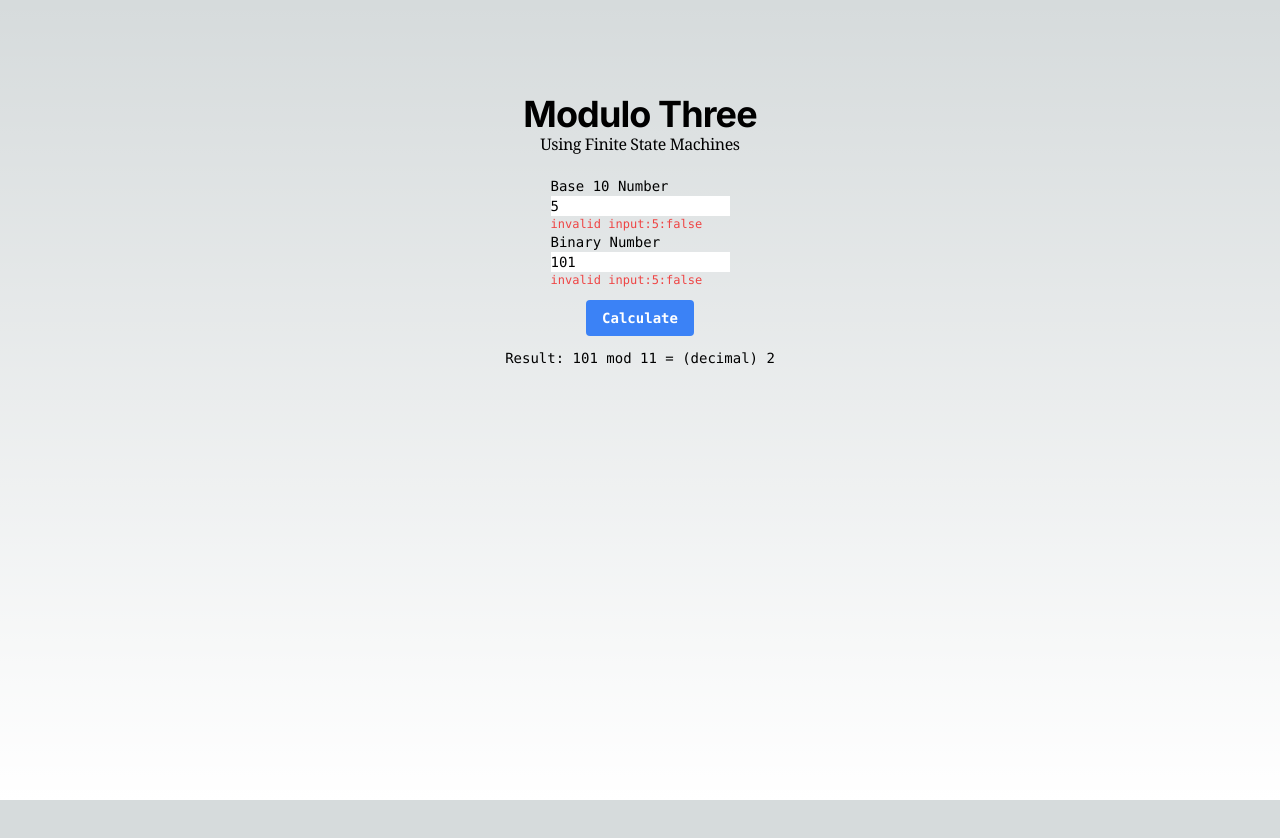
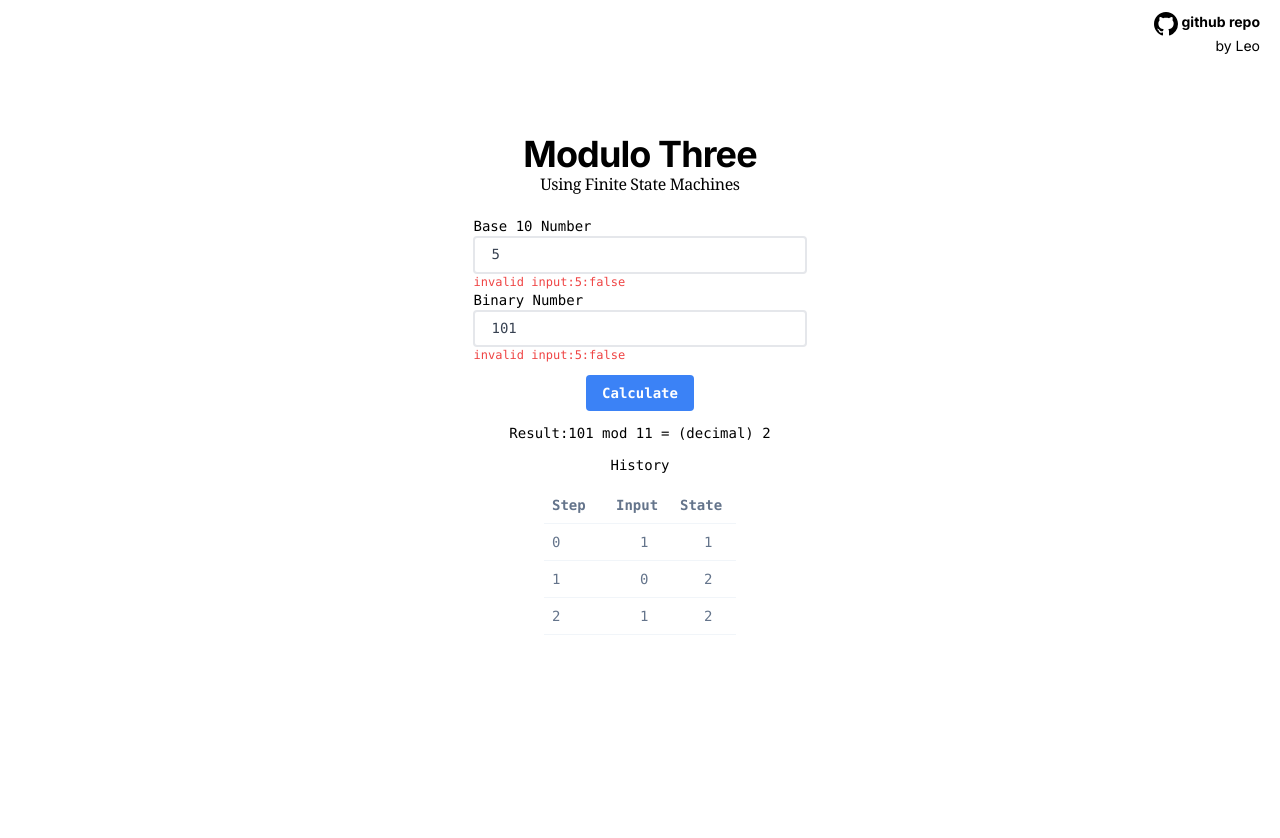
Before and after one commit to wongleo7/pr-take-home-test, a Next.js app: page / in a window 1280 px wide. Both pictures are taken after typing "5", "5" into the empty fields and a click on the button "Calculate". Shown: the top 838 px of the page. Before the commit the page ends 800 px from the top, so only its background shows below. Built offline with nearby package versions, Linux system fonts and the light colour scheme.

Commit message:
Show history, make history, header, add jest + icons

```diff
--- a/app/layout.tsx
+++ b/app/layout.tsx
@@ -1,5 +1,6 @@
 import "./globals.css";
 import { Inter } from "next/font/google";
+import { BsGithub } from "react-icons/bs";
 
 const inter = Inter({ subsets: ["latin"] });
 
@@ -15,7 +16,21 @@ export default function RootLayout({
 }) {
   return (
     <html lang="en">
-      <body className={inter.className}>{children}</body>
+      <body className={inter.className}>
+        <div className="w-full flex justify-end pr-5 mt-3">
+          <a
+            className="flex justify-center"
+            href="https://github.com/wongleo7/pr-take-home-test"
+            target="_blank"
+            rel="noopener noreferrer"
+          >
+            <BsGithub className="text-2xl mr-1" />
+            <h1 className="text-sm font-bold text-center ">github repo</h1>
+          </a>
+        </div>
+        <div className="w-full flex justify-end pr-5 text-sm">by Leo</div>
+        {children}
+      </body>
     </html>
   );
 }
--- a/app/page.tsx
+++ b/app/page.tsx
@@ -1,19 +1,17 @@
-'use server';
+"use server";
 import ModuloThreeForm from "../components/modulo-three-form";
 
 export default async function Home() {
-
   return (
-    <main className="flex min-h-screen flex-col items-center p-24">
-      <h1 className="text-4xl font-bold leading-none tracking-tight">
+    <main className="flex min-h-screen flex-col items-center p-20">
+      <h1 className="text-4xl font-bold leading-none tracking-tight whitespace-nowrap">
         Modulo Three
       </h1>
-      <h2 className="mb-5 text-md tracking-tight font-serif">
+      <h2 className="mb-5 text-md tracking-tight font-serif whitespace-nowrap">
         Using Finite State Machines
       </h2>
       <div className="flex flex-col z-10 w-full max-w-5xl items-center justify-between font-mono text-sm lg:flex">
-        <ModuloThreeForm
-        />
+        <ModuloThreeForm />
       </div>
     </main>
   );
--- a/components/input.tsx
+++ b/components/input.tsx
@@ -8,10 +8,16 @@ type InputProps = {
 export default function Input({ value, label, isError, onChange }: InputProps) {
   return (
     <div>
-      <label>
-        <h2>{label}</h2>
-        <input type="number" name="number" value={value} onChange={onChange} />
-      </label>
+      <label htmlFor={label}>{label}</label>
+      <input
+        id={label}
+        name="number"
+        type="number"
+        aria-label={label}
+        className="appearance-none border-2 border-gray-200 rounded w-full py-2 px-4 text-gray-700 leading-tight focus:outline-none focus:bg-white focus:border-purple-500"
+        value={value}
+        onChange={onChange}
+      />
       {isError && <div className="text-red-500 text-xs">{isError}</div>}
     </div>
   );
--- a/components/mod-three-result.tsx
+++ b/components/mod-three-result.tsx
@@ -1,17 +1,51 @@
-import type { ModThreeAlphabet, ModThreeStates } from '@/types/mod-three';
-import type { StateHistory } from '@/types/state-history';
+import type { ModThreeAlphabet, ModThreeStates } from "@/types/mod-three";
+import type { StateHistory } from "@/types/state-history";
+import React from "react";
 
 type ResultProps = {
   result: {
-    remainder: ModThreeStates, binaryNumber: string,
-    history: StateHistory<ModThreeStates, ModThreeAlphabet>
+    remainder: ModThreeStates;
+    binaryNumber: string;
+    history: StateHistory<ModThreeStates, ModThreeAlphabet>;
   };
 };
 
 export default function ModThreeResult({ result }: ResultProps) {
   return (
     <div className="flex flex-col items-center justify-center mt-3">
-      <h3>Result: {`${result.binaryNumber} mod 11 = (decimal) ${result.remainder}`}</h3>
+      <h3>
+        <span>Result:</span>
+        <span>{`${result.binaryNumber} mod 11 = (decimal) ${result.remainder}`}</span>
+      </h3>
+      {result.history && (
+        <div className="flex flex-col items-center justify-center mt-3">
+          <h3>History</h3>
+          <div className="grid mt-3 grid-cols-3 w-[12rem]">
+            <div className="table-cell font-bold border-b border-slate-100 dark:border-slate-700 p-2 text-slate-500 dark:text-slate-400">
+              Step
+            </div>
+            <div className="table-cell font-bold border-b border-slate-100 dark:border-slate-700 p-2 text-slate-500 dark:text-slate-400">
+              Input
+            </div>
+            <div className="table-cell font-bold border-b border-slate-100 dark:border-slate-700 p-2 text-slate-500 dark:text-slate-400">
+              State
+            </div>
+            {result.history.map((record, index) => (
+              <React.Fragment key={index}>
+                <div className="table-cell border-b border-slate-100 dark:border-slate-700 p-2 text-slate-500 dark:text-slate-400">
+                  {index}
+                </div>
+                <div className="table-cell border-b border-slate-100 dark:border-slate-700 p-2 pl-8 text-slate-500 dark:text-slate-400">
+                  {record.input}
+                </div>
+                <div className="table-cell border-b border-slate-100 dark:border-slate-700 p-2 pl-8 text-slate-500 dark:text-slate-400">
+                  {record.state}
+                </div>
+              </React.Fragment>
+            ))}
+          </div>
+        </div>
+      )}
     </div>
   );
 }
--- a/package.json
+++ b/package.json
@@ -6,7 +6,8 @@
     "dev": "next dev",
     "build": "next build",
     "start": "next start",
-    "lint": "next lint"
+    "lint": "next lint",
+    "test": "jest --watch"
   },
   "dependencies": {
     "@types/node": "20.2.3",
@@ -25,6 +26,7 @@
   },
   "devDependencies": {
     "eslint-config-prettier": "^8.8.0",
-    "jest": "^29.5.0"
+    "jest": "^29.5.0",
+    "react-icons": "^4.8.0"
   }
 }
--- a/server-utils/finite-automation.ts
+++ b/server-utils/finite-automation.ts
@@ -1,6 +1,6 @@
-'use server';
+"use server";
 
-import { StateHistory } from '@/types/state-history';
+import { StateHistory } from "@/types/state-history";
 
 type FiniteAutomationProps<S, A> = {
   // setOfStates: S[];
@@ -26,18 +26,21 @@ async function finiteAutomationWithHistory<S, A>({
   inputAlphabet,
   initialState,
   transitionFunction,
-}: FiniteAutomationProps<S, A>): Promise<{ finalState: S, history: StateHistory<S, A> }> {
+}: FiniteAutomationProps<S, A>): Promise<{
+  finalState: S;
+  history: StateHistory<S, A>;
+}> {
   let currentState = initialState;
-  let history: { state: S, input: A }[] = [{state: initialState, input: inputAlphabet[0]}];
+  let history: { state: S; input: A }[] = [];
 
   for (let i = 0; i < inputAlphabet.length; i++) {
     currentState = transitionFunction(currentState, inputAlphabet[i]);
-    history.push({state: currentState, input: inputAlphabet[i]});
+    history.push({ state: currentState, input: inputAlphabet[i] });
   }
   return {
     finalState: currentState,
-    history: history
+    history: history,
   };
 }
 
-export {finiteAutomation, finiteAutomationWithHistory};
+export { finiteAutomation, finiteAutomationWithHistory };
```
Also changed, not shown: app/globals.css (+6 -1 lines), server-utils/mod-three.ts (+5 -5 lines), 2 other files (tests, documents, lock files or other folders).
